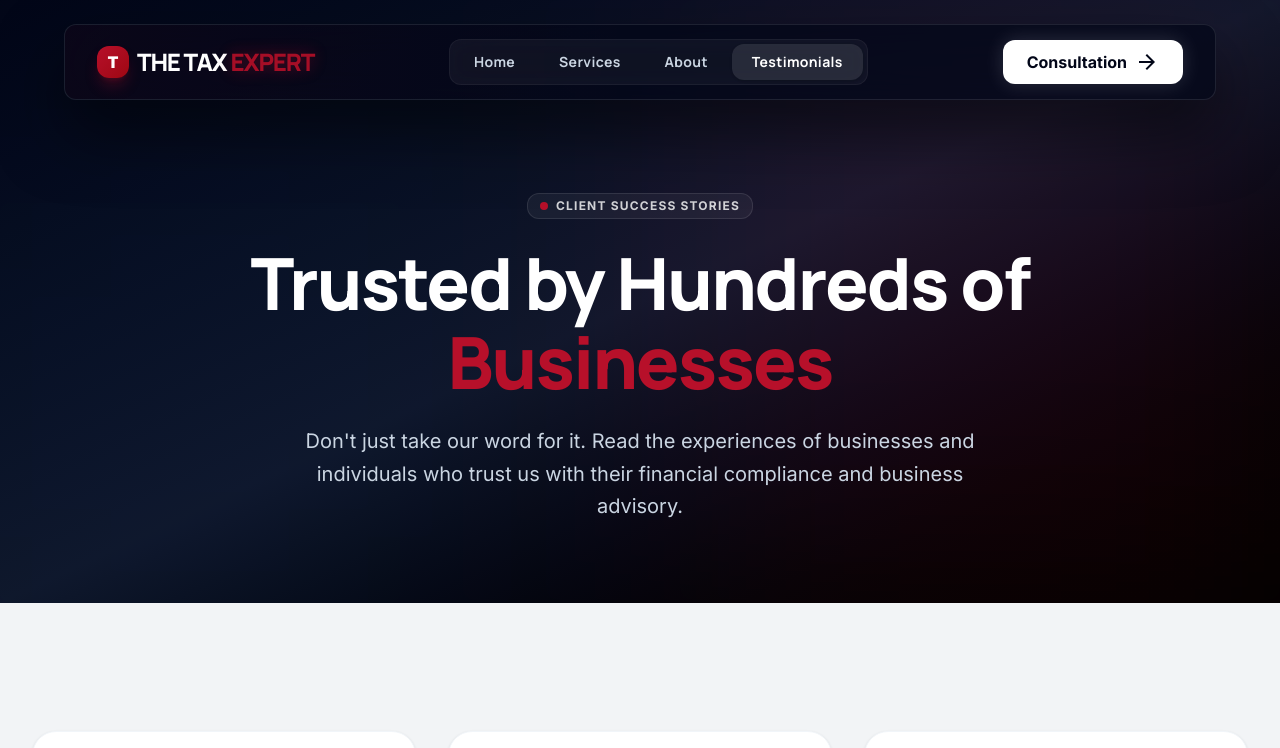
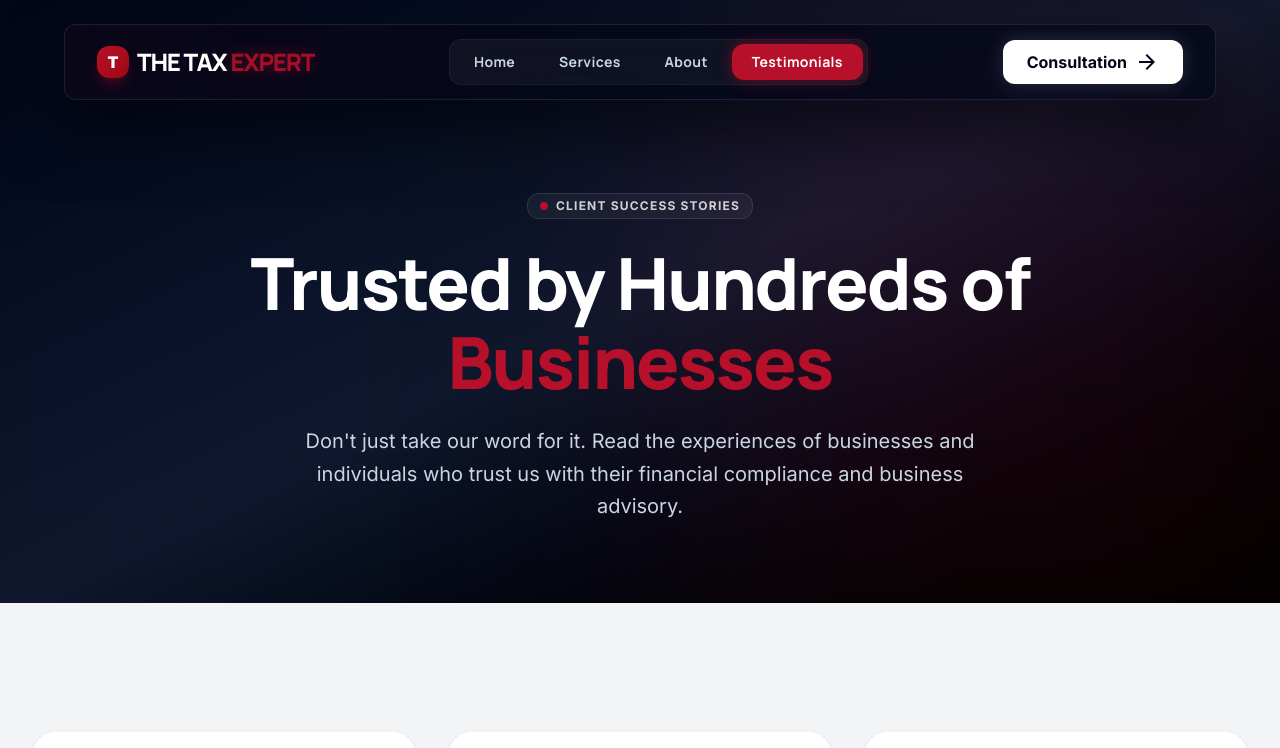
Before and after one commit to surajixcp/the-tax-expert, a Next.js app: page /testimonials in a window 1280 px wide. Shown: the top 748 px of the page. Built offline with nearby package versions, Linux system fonts and the light colour scheme.

Commit message:
new update

```diff
--- a/src/app/page.tsx
+++ b/src/app/page.tsx
@@ -208,26 +208,26 @@ export default function Home() {
               className="hidden md:flex items-center space-x-1 bg-white/5 rounded-full p-1 border border-white/5 backdrop-blur-md relative"
               onMouseLeave={() => setHoveredNav(null)}
             >
-              {navItems.map((item) => (
+              {navItems.map((item) => {
+                const isActiveOrHovered = (hoveredNav === item.name) || (!hoveredNav && item.active);
+                return (
                   <a
                     key={item.name}
                     href={item.href}
                     onMouseEnter={() => setHoveredNav(item.name)}
-                  className={`px-5 py-2 rounded-full font-['Manrope'] font-bold text-sm tracking-wide transition-colors relative z-10 ${item.active ? 'text-white' : 'text-slate-300 hover:text-white'}`}
+                    className={`px-5 py-2 rounded-full font-['Manrope'] font-bold text-sm tracking-wide transition-colors relative z-10 ${isActiveOrHovered ? 'text-white' : 'text-slate-300 hover:text-white'}`}
                   >
-                  {hoveredNav === item.name && (
+                    {isActiveOrHovered && (
                       <motion.div
                         layoutId="navHover"
                         className="absolute inset-0 bg-secondary rounded-full -z-10 shadow-[0_0_15px_rgba(183,16,42,0.5)]"
                         transition={{ type: "spring", bounce: 0.15, duration: 0.5 }}
                       />
                     )}
-                  {item.active && hoveredNav !== item.name && (
-                    <div className="absolute inset-0 bg-white/10 rounded-full -z-20 shadow-sm" />
-                  )}
                     {item.name}
                   </a>
-              ))}
+                );
+              })}
             </div>
             <a href="/#contact" className="hidden md:flex items-center gap-2 bg-white text-slate-950 px-6 py-2.5 rounded-full font-bold transition-all hover:scale-105 active:scale-95 shadow-[0_0_20px_rgba(255,255,255,0.15)] hover:shadow-[0_0_30px_rgba(255,255,255,0.3)]">
               <span>Consultation</span>
--- a/src/app/testimonials/page.tsx
+++ b/src/app/testimonials/page.tsx
@@ -83,6 +83,14 @@ import { useState } from 'react';
 
 export default function TestimonialsPage() {
   const [isMobileMenuOpen, setIsMobileMenuOpen] = useState(false);
+  const [hoveredNav, setHoveredNav] = useState<string | null>(null);
+
+  const navItems = [
+    { name: 'Home', href: '/#home' },
+    { name: 'Services', href: '/#services' },
+    { name: 'About', href: '/#about' },
+    { name: 'Testimonials', href: '/testimonials', active: true },
+  ];
 
   return (
     <>
@@ -105,11 +113,30 @@ export default function TestimonialsPage() {
                 The TAX <span className="text-secondary opacity-90 drop-shadow-[0_0_8px_rgba(183,16,42,0.5)]">expert</span>
               </div>
             </a>
-            <div className="hidden md:flex items-center space-x-1 bg-white/5 rounded-full p-1 border border-white/5 backdrop-blur-md">
-              <a className="px-5 py-2 rounded-full text-slate-300 hover:text-white hover:bg-white/5 transition-all font-['Manrope'] font-bold text-sm tracking-wide" href="/#home">Home</a>
-              <a className="px-5 py-2 rounded-full text-slate-300 hover:text-white hover:bg-white/5 transition-all font-['Manrope'] font-bold text-sm tracking-wide" href="/#services">Services</a>
-              <a className="px-5 py-2 rounded-full text-slate-300 hover:text-white hover:bg-white/5 transition-all font-['Manrope'] font-bold text-sm tracking-wide" href="/#about">About</a>
-              <a className="px-5 py-2 rounded-full text-white bg-white/10 font-['Manrope'] font-bold text-sm tracking-wide shadow-sm" href="/testimonials">Testimonials</a>
+            <div
+              className="hidden md:flex items-center space-x-1 bg-white/5 rounded-full p-1 border border-white/5 backdrop-blur-md relative"
+              onMouseLeave={() => setHoveredNav(null)}
+            >
+              {navItems.map((item) => {
+                const isActiveOrHovered = (hoveredNav === item.name) || (!hoveredNav && item.active);
+                return (
+                  <a
+                    key={item.name}
+                    href={item.href}
+                    onMouseEnter={() => setHoveredNav(item.name)}
+                    className={`px-5 py-2 rounded-full font-['Manrope'] font-bold text-sm tracking-wide transition-colors relative z-10 ${isActiveOrHovered ? 'text-white' : 'text-slate-300 hover:text-white'}`}
+                  >
+                    {isActiveOrHovered && (
+                      <motion.div
+                        layoutId="navHover"
+                        className="absolute inset-0 bg-secondary rounded-full -z-10 shadow-[0_0_15px_rgba(183,16,42,0.5)]"
+                        transition={{ type: "spring", bounce: 0.15, duration: 0.5 }}
+                      />
+                    )}
+                    {item.name}
+                  </a>
+                );
+              })}
             </div>
             <a href="/#contact" className="hidden md:flex items-center gap-2 bg-white text-slate-950 px-6 py-2.5 rounded-full font-bold transition-all hover:scale-105 active:scale-95 shadow-[0_0_20px_rgba(255,255,255,0.15)] hover:shadow-[0_0_30px_rgba(255,255,255,0.3)]">
               <span>Consultation</span>
```
Lines whose indentation alone changed are shown as unchanged.
